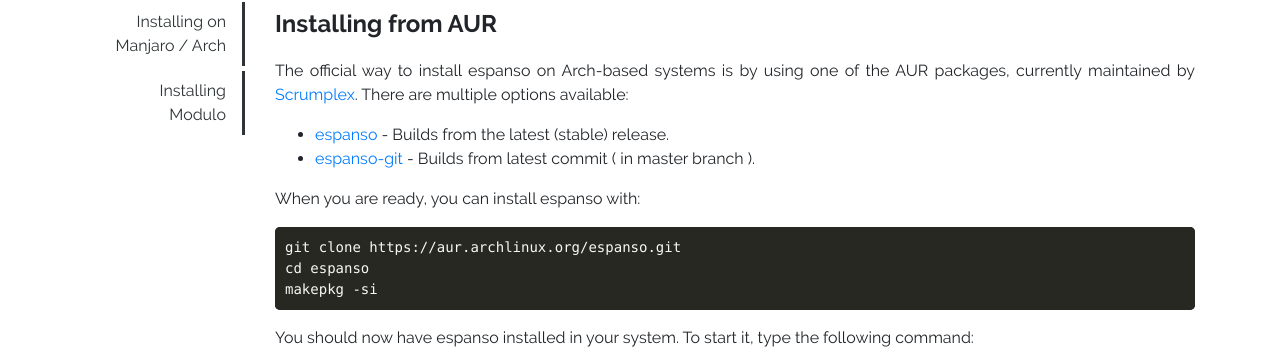
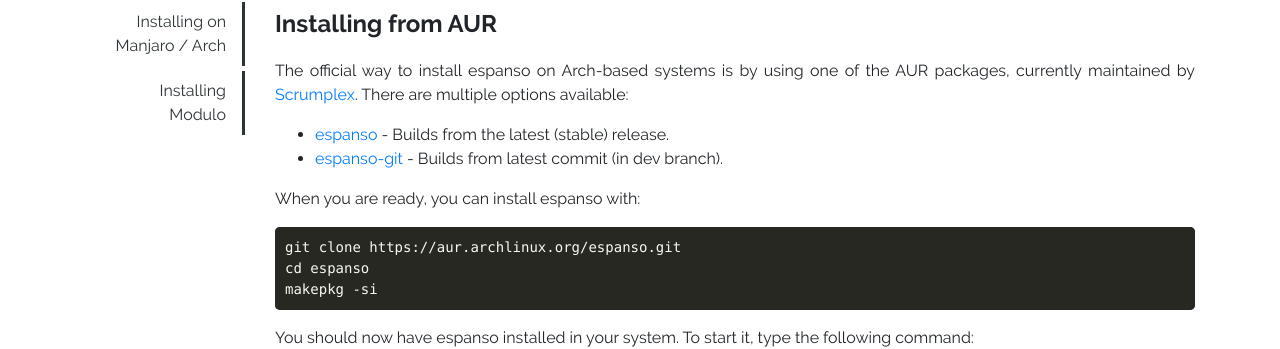
Before and after one commit to espanso/espanso, a Jekyll site: the page built from install/linux.md, in a window 1280 px wide and 900 px high, scrolled down 2608 px. Shown: the part 111-460 px from the top of the window. Built offline with Jekyll 4.4.1, drawn with Linux system fonts in a browser that asks for light colours.

Commit message:
fix information about espanso-git package's source branch

```diff
--- a/install/linux.md
+++ b/install/linux.md
@@ -121,7 +121,7 @@
 The official way to install espanso on Arch-based systems is by using one of the AUR packages, currently maintained by [Scrumplex](https://scrumplex.net/). There are multiple options available:
 
 * [espanso](https://aur.archlinux.org/packages/espanso/) - Builds from the latest (stable) release.
-* [espanso-git](https://aur.archlinux.org/packages/espanso-git/) - Builds from latest commit ( in master branch ).
+* [espanso-git](https://aur.archlinux.org/packages/espanso-git/) - Builds from latest commit (in dev branch).
 
 When you are ready, you can install espanso with:
 
```
